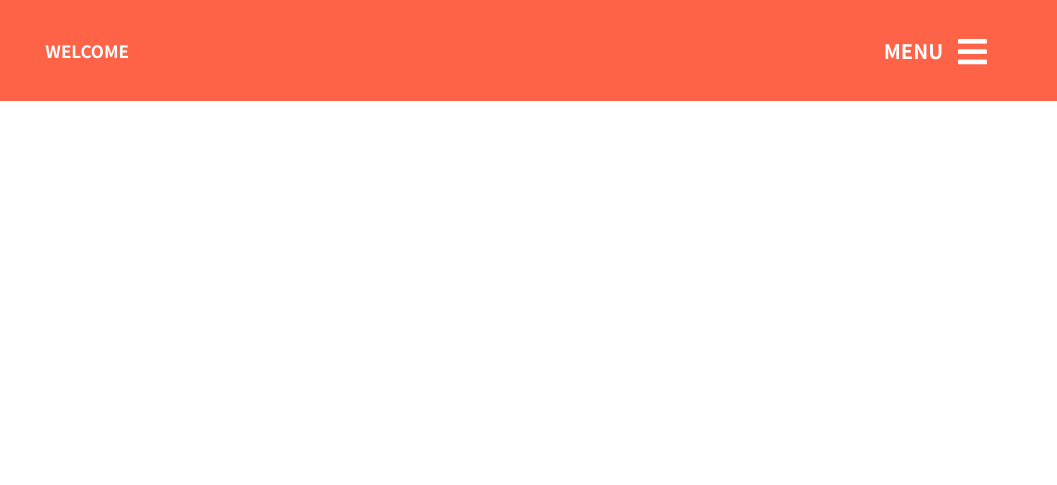
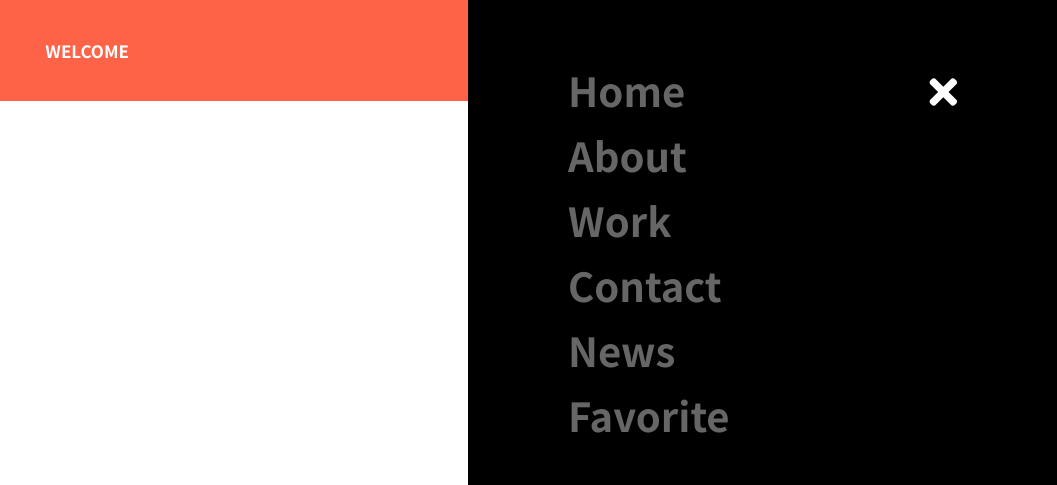
Before and after one commit to sdj3959/html-css-study202505, a plain HTML site: page my-first-page/index.html in a window 1280 px wide. Both pictures are taken after a click on the link "MENU". Shown: the top 485 px of the page, 223-1280 px from the left. Drawn offline with nearby package versions, Linux system fonts and the light colour scheme.

Commit message:
css - 종합실습 : header 네비게이션 스타일

```diff
--- a/my-first-page/index.html
+++ b/my-first-page/index.html
@@ -44,5 +44,28 @@
         </nav>
     </header>
 
+    <script>
+        //버튼의 요소 노드 취득
+        const menuBtn = document.querySelector('header .menu-open');
+        const closeBtn = document.querySelector('.gnb .close');
+
+        const gnb = document.querySelector('.gnb');
+
+        //클릭 이벤트 생성
+        menuBtn.addEventListener('click', () => {
+            gnb.classList.add('on');
+        });
+
+        closeBtn.addEventListener('click', () => {
+            gnb.classList.remove('on');
+        });
+
+        document.addEventListener('keyup', e => {
+            if (e.key === 'Escape') {
+                gnb.classList.toggle('on');
+            }
+        });
+    </script>
+
 </body>
 </html>
--- a/my-first-page/styles/main.css
+++ b/my-first-page/styles/main.css
@@ -48,5 +48,39 @@ header .menu-open .bar-icon {
     font-size: 33px;
 }
 header .gnb {
-    display: none;
+
+    background: #000;
+    color: #666;
+    font-size: 40px;
+    padding: 70px 100px;
+
+    position: fixed;
+    right: -100%;
+    top: 0;
+    height: 100vh;
+
+    display: flex;
+    flex-direction: row-reverse;
+
+    transition: 0.6s;
 }
+
+header .gnb.on {
+    right: 0;
+}
+
+header .gnb .close {
+    /*border: 3px solid yellow;*/
+    color: #fff;
+}
+header .gnb ul {
+    /*border: 3px solid aqua;*/
+    margin-right: 200px;
+}
+header .gnb ul li {
+    font-weight: 700;
+    margin-bottom: 25px;
+}
+header .gnb ul li:hover {
+    color: white;
+}
```
